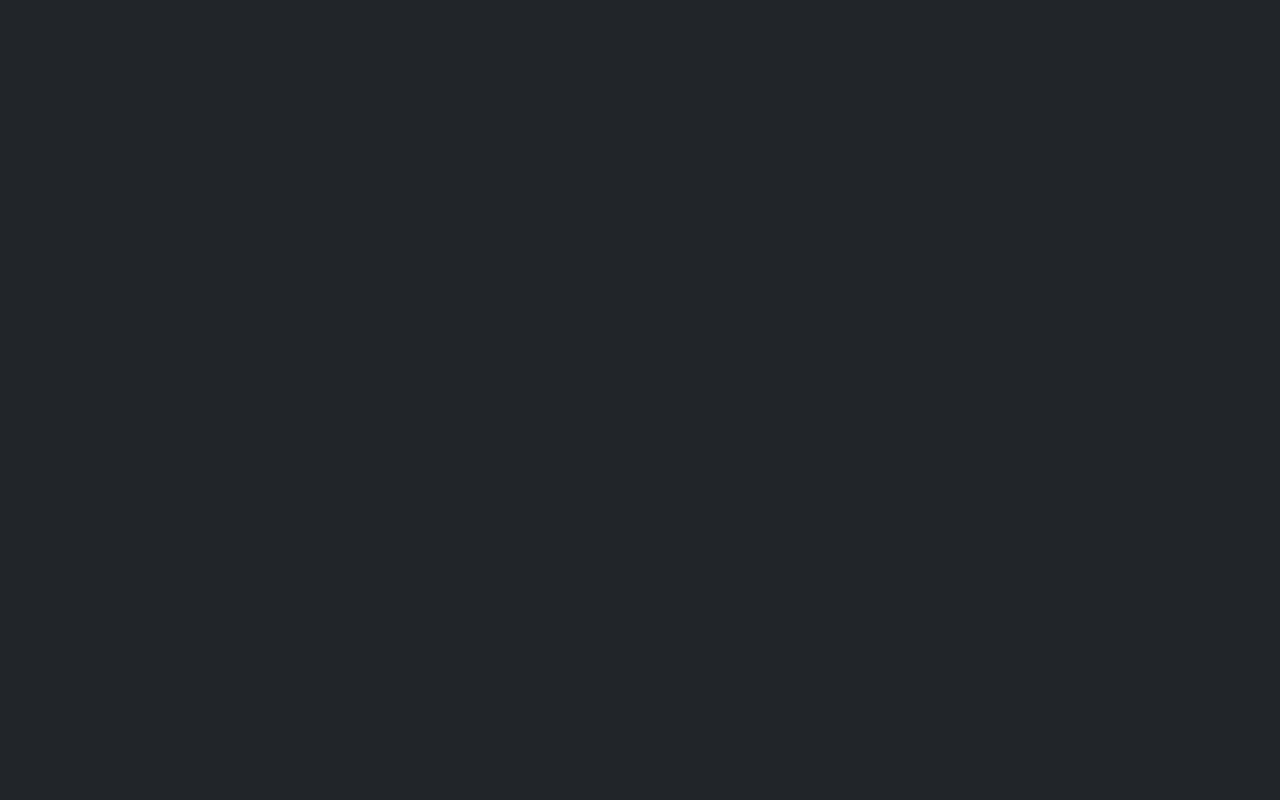
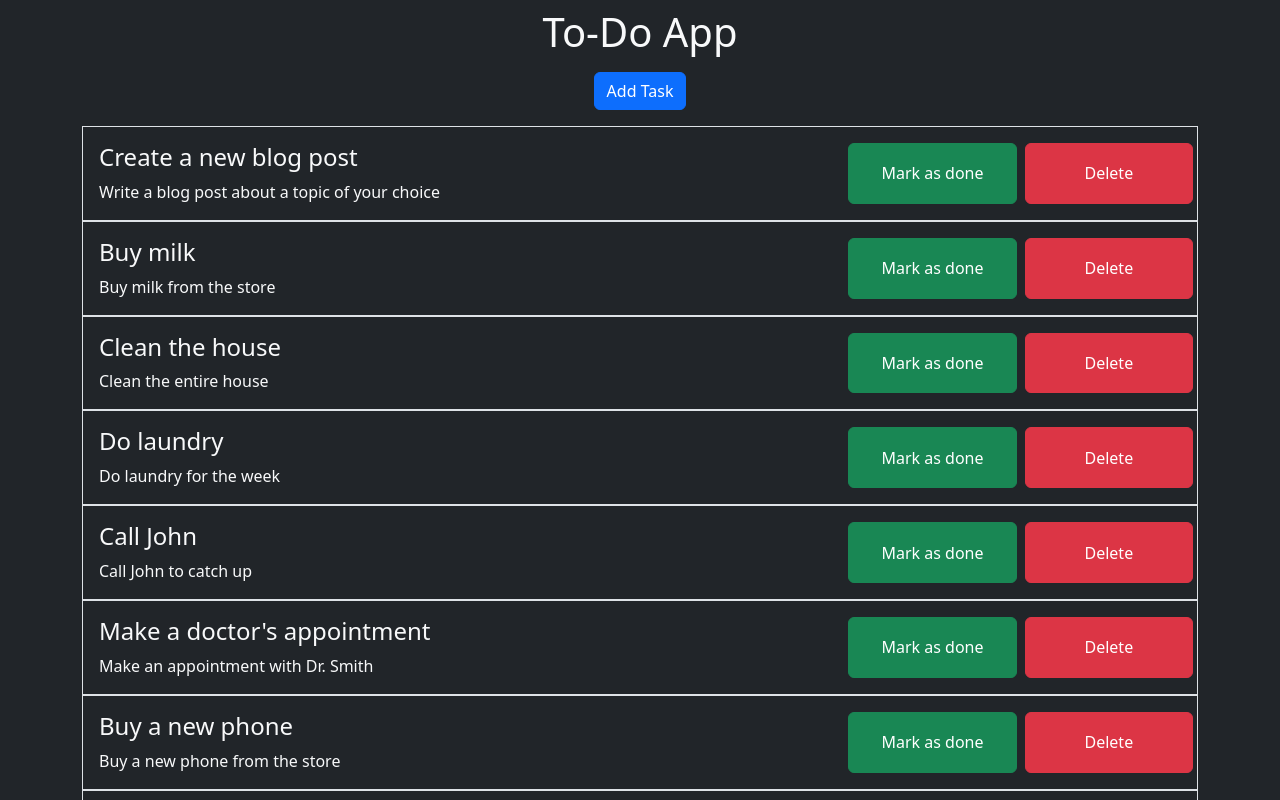
Before and after one commit to kareemshaaban221/vue-practice, a Vue app: page / in a window 1280 px wide. Shown: the top 800 px of the page. Built offline with nearby package versions, Linux system fonts and the light colour scheme; data requests are answered from the project's data file.

Commit message:
[api] worked! json server and vue

```diff
--- a/src/App.vue
+++ b/src/App.vue
@@ -1,26 +1,6 @@
 <script setup>
-import HeadingOne from './components/partials/HeadingOne.vue';
-import TasksPage from './components/TasksPage.vue';
-import configs from "../config/api.json";
-// import data from './tasks.json';
-
-const tasks = await getTasks();
-
-async function getTasks() {
-  const response = await fetch(configs.api.url);
-  const data = await response.json();
-  return data;
-}
 </script>
 
 <template>
-
-  <header>
-    <HeadingOne content="To-Do App" />
-  </header>
-
-  <main>
-    <TasksPage :tasks='tasks' />
-  </main>
-
+  <router-view></router-view>
 </template>
--- a/src/components/TasksPage.vue
+++ b/src/components/TasksPage.vue
@@ -1,18 +1,22 @@
 <script setup>
-import TaskSection from './TaskSection.vue';
-import TaskParagraph from './TaskParagraph.vue';
-import TaskTitle from './TaskTitle.vue';
-import { ref } from 'vue';
-import bootstrapMin from 'bootstrap/dist/js/bootstrap.min';
+import TaskSection from "./TaskSection.vue";
+import TaskParagraph from "./TaskParagraph.vue";
+import TaskTitle from "./TaskTitle.vue";
+import { onMounted, reactive, ref } from "vue";
+import bootstrapMin from "bootstrap/dist/js/bootstrap.min";
 
 const props = defineProps({
   tasks: {
-    type: Array,
-    required: true
-  }
+    type: Object,
+    required: true,
+  },
 });
 
-const tasks = ref(props.tasks);
+let tasks = ref([]);
+
+props.tasks.then((res) => {
+  tasks.value = res;
+});
 
 /**
  * Marks a task as done.
@@ -38,8 +42,8 @@ const markAsDone = (task) => {
  * @return {void}
  */
 const deleteTask = (taskId) => {
-  tasks.value = tasks.value.filter(task => task.id !== taskId);
-}
+  tasks.value = tasks.value.filter((task) => task.id !== taskId);
+};
 
 /**
  * Adds a task to the list of tasks.
@@ -51,27 +55,27 @@ const deleteTask = (taskId) => {
  * @return {void}
  */
 const addTask = () => {
-  const title = document.getElementById('title').value;
-  const description = document.getElementById('description').value;
+  const title = document.getElementById("title").value;
+  const description = document.getElementById("description").value;
   tasks.value.unshift({
     id: tasks.value.length + 1,
     title: title,
     description: description,
-    is_done: false
+    is_done: false,
   });
   closeAddTaskModal();
   resetAddTaskModal();
-}
+};
 
 /**
  * Close the add task modal.
  * @return {void}
  */
 const closeAddTaskModal = () => {
-  const addTaskModal = document.getElementById('addTaskModal');
+  const addTaskModal = document.getElementById("addTaskModal");
   const modal = bootstrapMin.Modal.getInstance(addTaskModal);
   modal.hide();
-}
+};
 
 /**
  * Resets the add task modal input fields to empty strings.
@@ -79,43 +83,73 @@ const closeAddTaskModal = () => {
  * within the modal and clears their values.
  */
 const resetAddTaskModal = () => {
-  document.getElementById('title').value = '';
-  document.getElementById('description').value = '';
-}
-
+  document.getElementById("title").value = "";
+  document.getElementById("description").value = "";
+};
 </script>
 
 <template>
   <div class="text-center">
-    <button class="btn btn-primary mb-3" data-bs-toggle="modal" data-bs-target="#addTaskModal">Add Task</button>
-    <div class="modal fade text-dark text-start" id="addTaskModal" tabindex="-1">
+    <button
+      class="btn btn-primary mb-3"
+      data-bs-toggle="modal"
+      data-bs-target="#addTaskModal"
+    >
+      Add Task
+    </button>
+    <div
+      class="modal fade text-dark text-start"
+      id="addTaskModal"
+      tabindex="-1"
+    >
       <div class="modal-dialog">
         <div class="modal-content">
           <div class="modal-header">
             <h5 class="modal-title">Add Task</h5>
-            <button type="button" class="btn-close" data-bs-dismiss="modal" aria-label="Close"></button>
+            <button
+              type="button"
+              class="btn-close"
+              data-bs-dismiss="modal"
+              aria-label="Close"
+            ></button>
           </div>
           <form @submit.prevent="addTask">
             <div class="modal-body">
               <div class="mb-3">
                 <label for="title" class="form-label">Title</label>
-                  <input type="text" class="form-control" id="title">
+                <input type="text" class="form-control" id="title" />
               </div>
               <div class="mb-3">
                 <label for="description" class="form-label">Description</label>
-                  <textarea class="form-control" id="description" rows="3"></textarea>
+                <textarea
+                  class="form-control"
+                  id="description"
+                  rows="3"
+                ></textarea>
               </div>
             </div>
             <div class="modal-footer">
-              <button type="button" class="btn btn-secondary" data-bs-dismiss="modal">Close</button>
-              <button type="submit" class="btn btn-primary">Save changes</button>
+              <button
+                type="button"
+                class="btn btn-secondary"
+                data-bs-dismiss="modal"
+              >
+                Close
+              </button>
+              <button type="submit" class="btn btn-primary">
+                Save changes
+              </button>
             </div>
           </form>
         </div>
       </div>
     </div>
   </div>
-  <div class="container d-flex flex-column align-items-center" v-for="task in tasks" :key="task.id">
+  <div
+    class="container d-flex flex-column align-items-center"
+    v-for="task in tasks"
+    :key="task.id"
+  >
     <TaskSection :is_done="task.is_done">
       <div class="row justify-content-between">
         <div class="col-8">
@@ -125,8 +159,16 @@ const resetAddTaskModal = () => {
           </TaskParagraph>
         </div>
         <div class="col-4 text-end row justify-content-end gap-2">
-          <button class="btn btn-success col" :class="{ 'disabled': task.is_done }" @click="markAsDone(task)">Mark as done</button>
-          <button class="btn btn-danger col" @click="deleteTask(task.id)">Delete</button>
+          <button
+            class="btn btn-success col"
+            :class="{ disabled: task.is_done }"
+            @click="markAsDone(task)"
+          >
+            Mark as done
+          </button>
+          <button class="btn btn-danger col" @click="deleteTask(task.id)">
+            Delete
+          </button>
         </div>
       </div>
     </TaskSection>
--- a/src/main.js
+++ b/src/main.js
@@ -1,8 +1,11 @@
 // import './assets/main.css'
 import 'bootstrap/dist/css/bootstrap.min.css';
 import 'bootstrap/dist/js/bootstrap.min.js';
+import router from './router';
 
 import { createApp } from 'vue'
 import App from './App.vue'
 
-createApp(App).mount('#app')
+createApp(App)
+  .use(router)
+  .mount('#app')
--- /dev/null
+++ b/src/router/index.js
@@ -0,0 +1,15 @@
+import { createRouter, createWebHistory } from 'vue-router'
+import IndexView from '@/views/IndexView.vue'
+
+const router = createRouter({
+  history: createWebHistory(import.meta.env.BASE_URL),
+  routes: [
+    {
+      path: '/',
+      name: 'index',
+      component: IndexView
+    }
+  ]
+})
+
+export default router;
--- a/src/tasks.json
+++ b/src/tasks.json
@@ -1,4 +1,5 @@
-[
+{
+  "tasks": [
     {
       "id": 1,
       "title": "Create a new blog post",
@@ -90,3 +91,4 @@
       "is_done": false
     }
   ]
+}
--- /dev/null
+++ b/src/views/IndexView.vue
@@ -0,0 +1,44 @@
+<script setup>
+import HeadingOne from '@/components/partials/HeadingOne.vue';
+import TasksPage from '@/components/TasksPage.vue';
+import configs from "@/../config/api.json";
+import data from '@/tasks.json';
+import { onMounted, reactive, ref } from 'vue';
+
+let state = reactive({
+  tasks: [],
+  isLoading: true,
+});
+// const tasks = await getTasks();
+
+// async function getTasks() {
+//   const response = await fetch(configs.api.url);
+//   const data = await response.json();
+//   return data;
+// }
+
+// TODO: this should be in the task container component
+// i keep this to practice passing data from one component to another
+const getTasks = async () => {
+  try {
+    const response = await fetch(configs.api.url + '/tasks');
+    state.tasks = await response.json();
+    console.log(state.tasks);
+    return state.tasks;
+  } catch (error) {
+    console.error(error);
+  }
+};
+</script>
+
+<template>
+
+  <header>
+    <HeadingOne content="To-Do App" />
+  </header>
+
+  <main>
+    <TasksPage :tasks='getTasks()' />
+  </main>
+
+</template>
```
Also changed, not shown: package.json (+5 -2 lines), 1 other file (tests, documents, lock files or other folders). Lines whose indentation alone changed are shown as unchanged.
